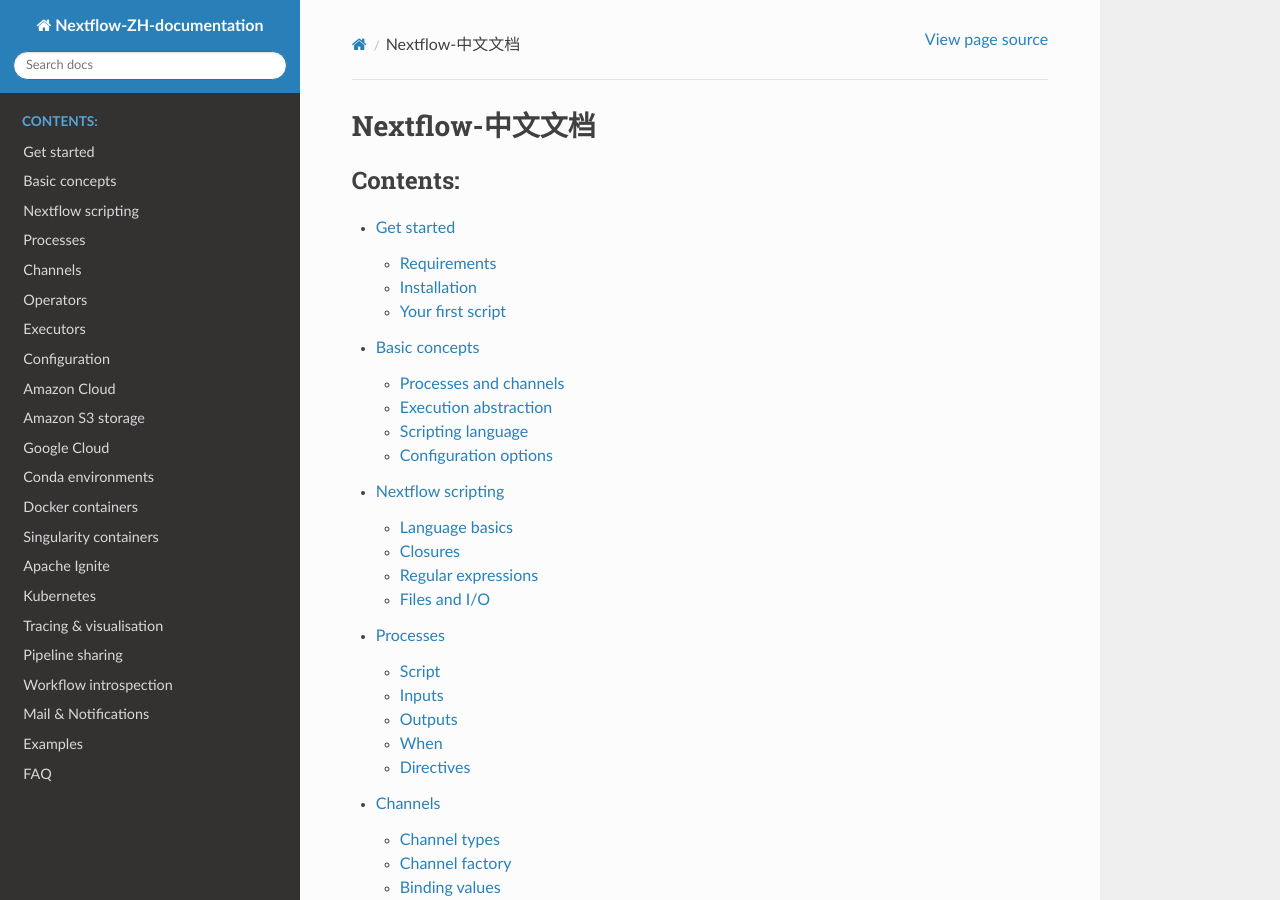
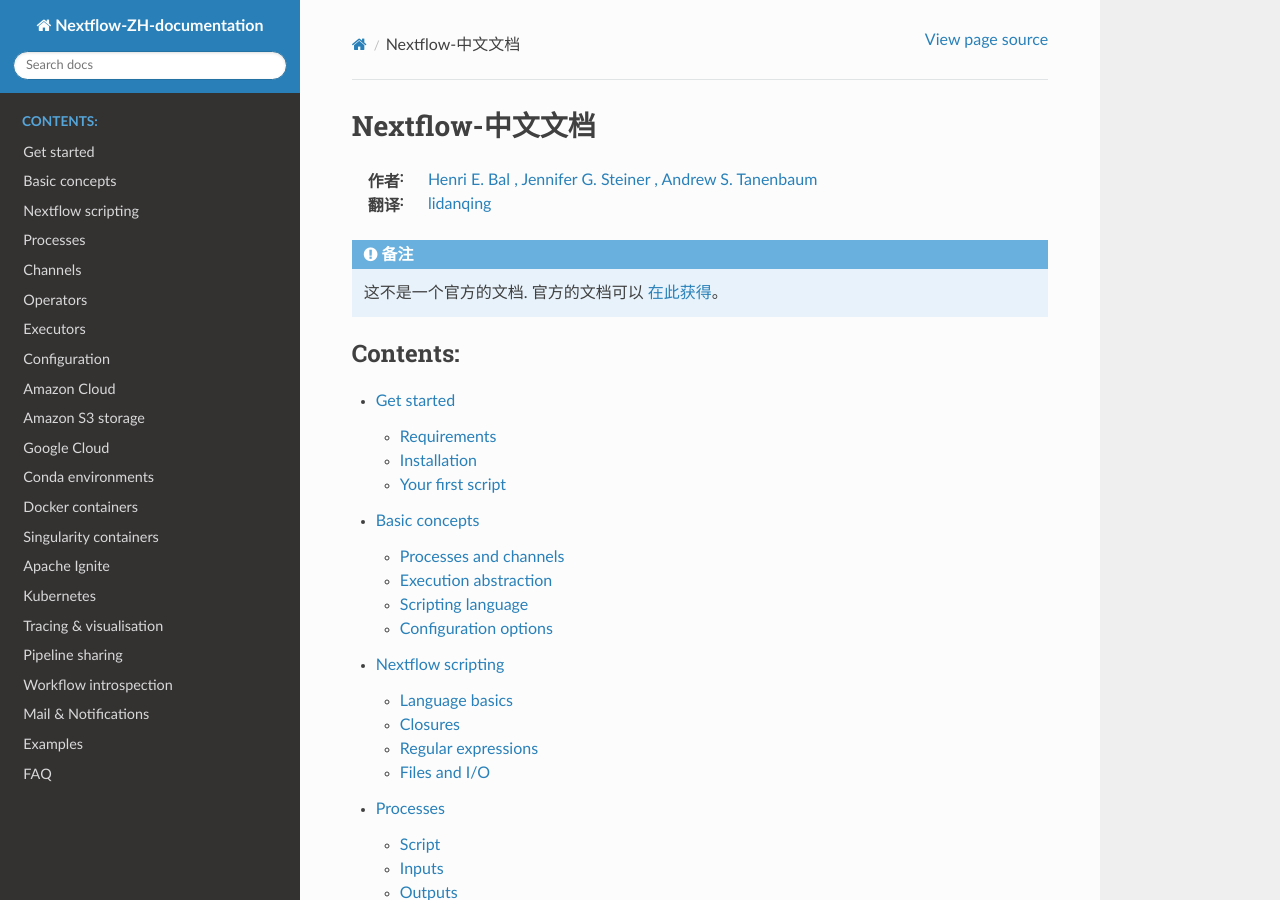
Before and after one commit to orisnas/Nextflow-s-documentation, a Sphinx documentation site: the page built from source/index.rst, in a window 1280 px wide and 900 px high. Built offline with Sphinx 7.4.7 and the Read the Docs theme 2.0.0, drawn with Linux system fonts in a browser that asks for light colours.

Commit message:
index.rst中文

```diff
--- a/source/index.rst
+++ b/source/index.rst
@@ -3,8 +3,18 @@
    You can adapt this file completely to your liking, but it should at least
    contain the root `toctree` directive.
 
+
 Nextflow-中文文档
 =====================================================
+
+
+:作者: `Henri E. Bal , Jennifer G. Steiner , Andrew S. Tanenbaum <https://github.com/nextflow-io/nextflow>`_
+:翻译: `lidanqing <https://github.com/lidanqing123>`_
+
+.. Note::
+
+   这不是一个官方的文档.  官方的文档可以 `在此获得 <https://www.nextflow.io/docs/latest/index.html>`_。
+
 
 .. toctree::
    :maxdepth: 2
```
